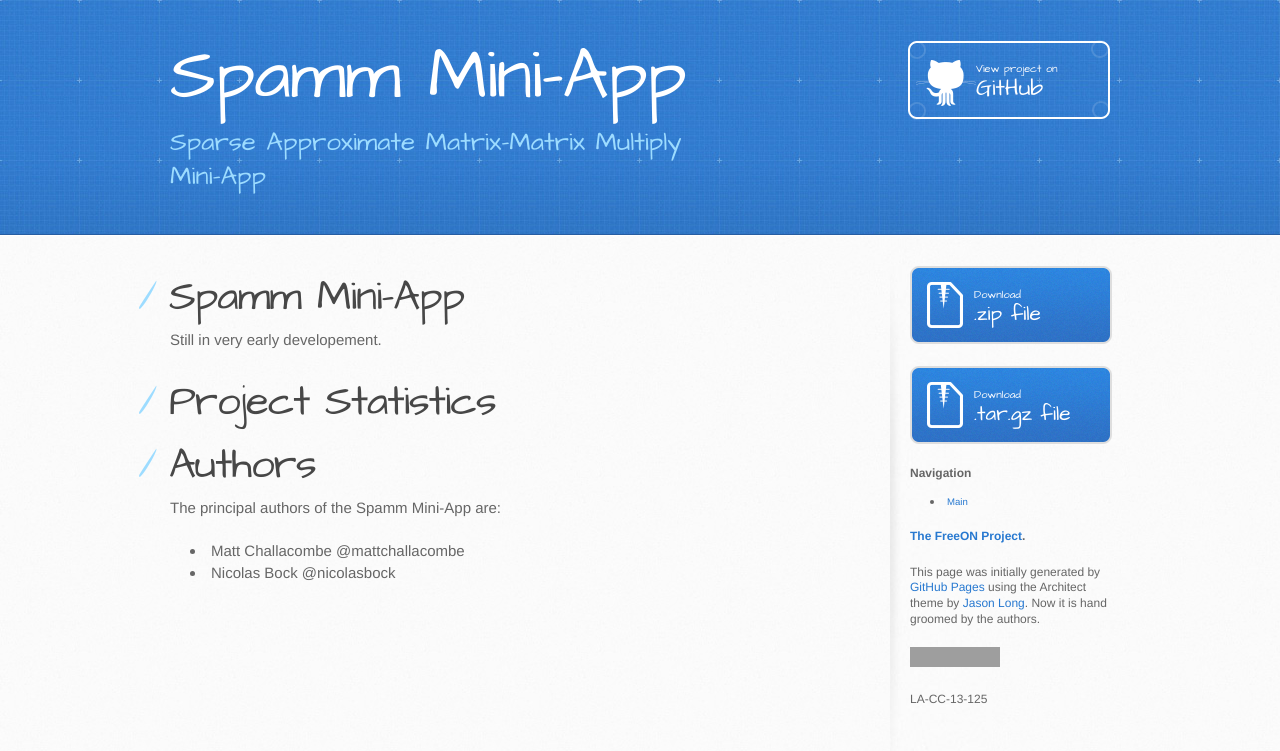
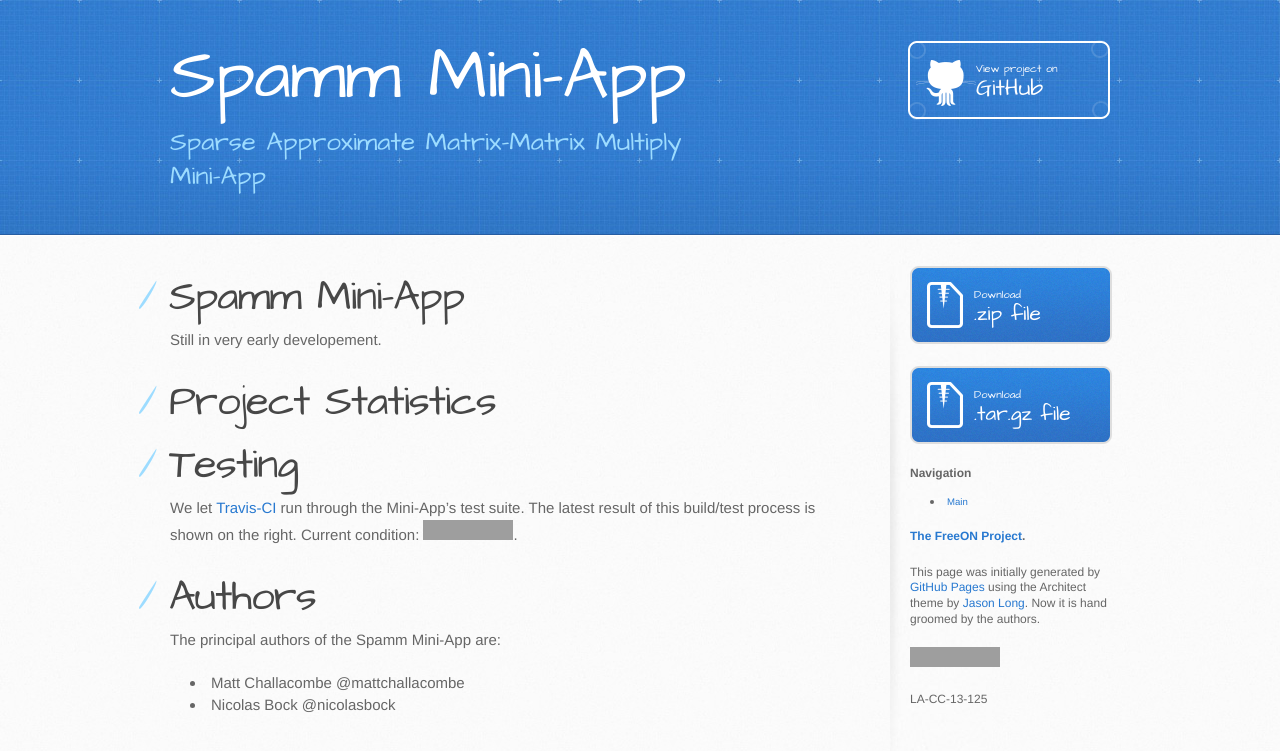
Before and after one commit to FreeON/spamm-miniapp, a Jekyll site: the page built from index.markdown, in a window 1280 px wide. Shown: the top 751 px of the page. Built offline with Jekyll 4.4.1, drawn with Linux system fonts in a browser that asks for light colours; a script that is not in the unit is left out; grey boxes are pictures that could not be loaded.

```diff
--- a/_config.yml
+++ b/_config.yml
@@ -8,5 +8,12 @@
 pages_list:
   Main: "/spamm-miniapp/"
 
+defaults:
+  -
+    scope:
+      path: ""
+    values:
+      layout: "default"
+
 url: http://www.freeon.org/spamm-miniapp
 baseurl: "/spamm-miniapp"
--- a/index.markdown
+++ b/index.markdown
@@ -13,6 +12,14 @@
 
 {% include openhub.html %}
 
+# Testing
+
+We let
+[Travis-CI](https://travis-ci.org)
+run through the Mini-App's test suite.  The latest result of this build/test
+process is shown on the right. Current condition:
+[![](https://travis-ci.org/FreeON/spammpack-miniapp.svg)](https://travis-ci.org/FreeON/spammpack-miniapp).
+
 # Authors
 
 The principal authors of the Spamm Mini-App are:
```
Also changed, not shown: other parts of index.markdown (+0 -1 lines).
